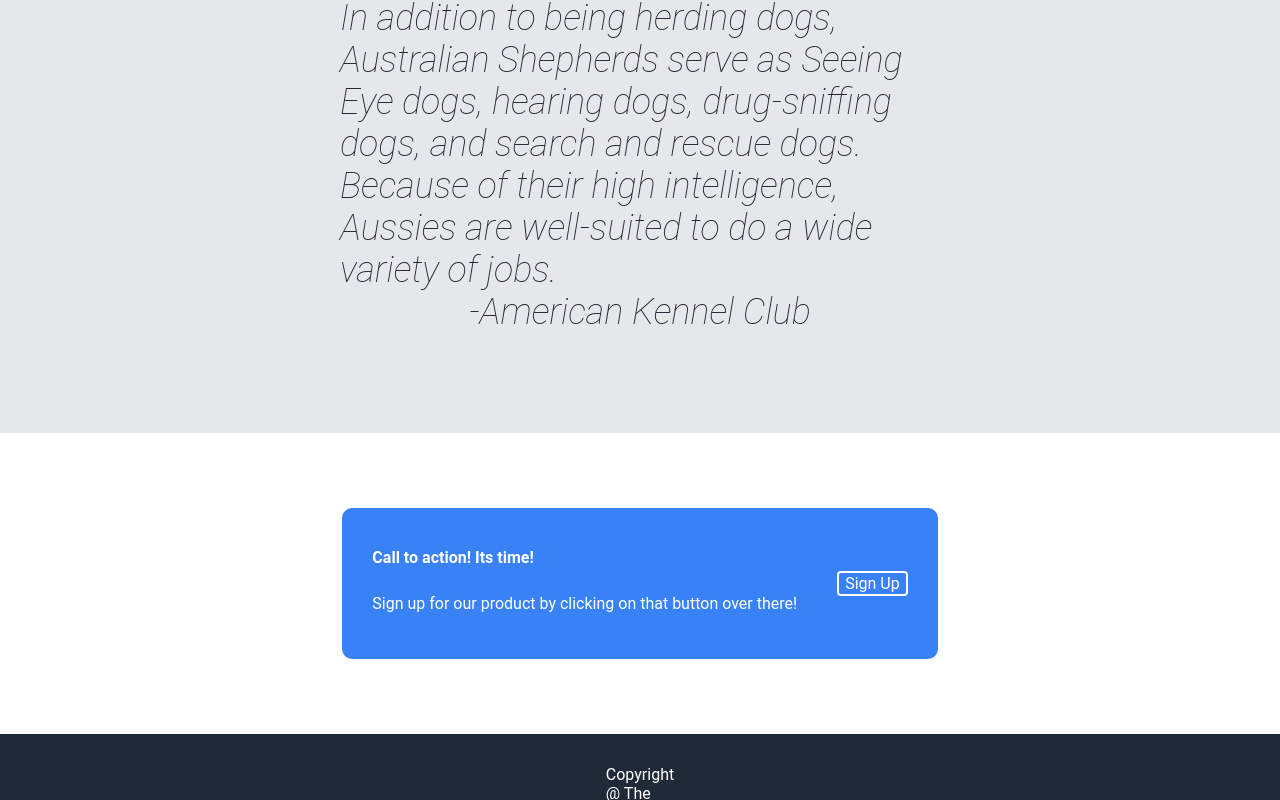
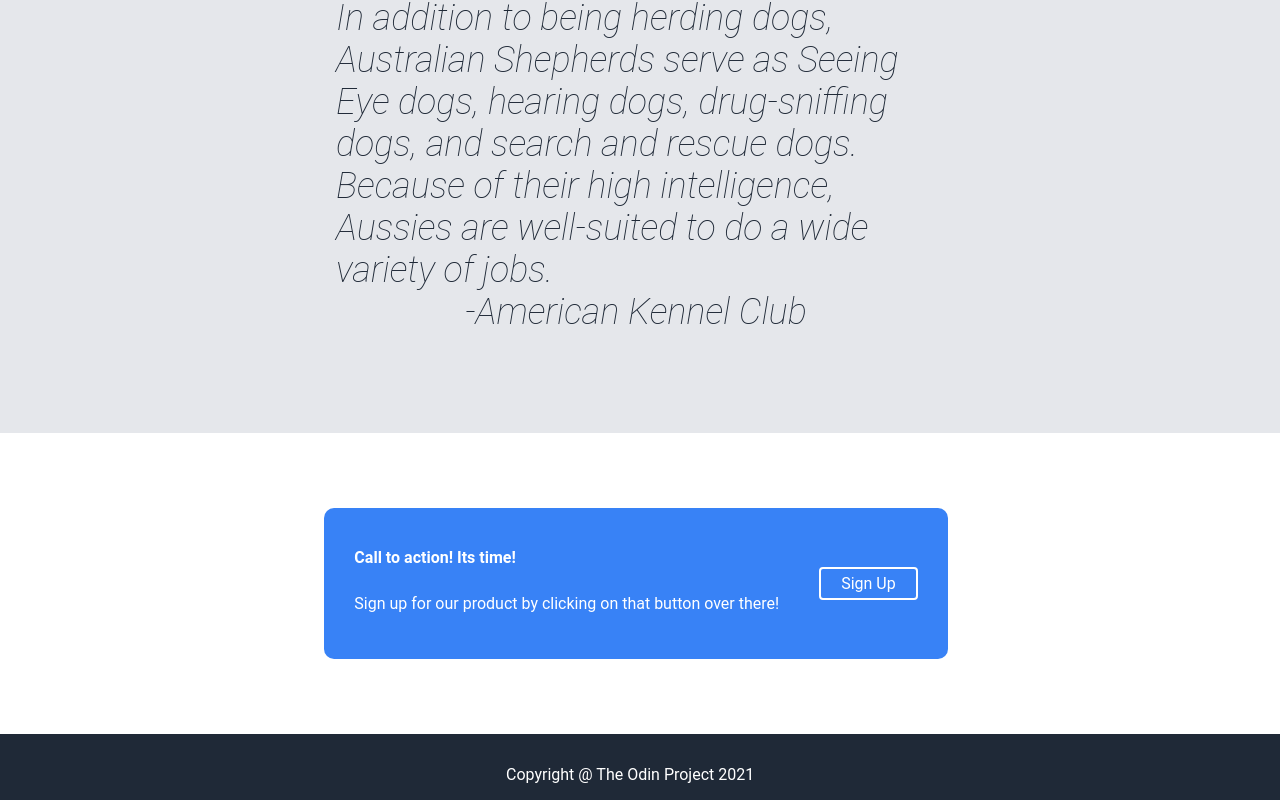
Before and after one commit to JSzkup/odin-landing-page, a plain HTML site: page index.html in a window 1280 px wide. Shown: the part 919-1719 px from the top of the page. Drawn offline with Linux system fonts and the light colour scheme.

Commit message:
Fix top/bottom margins, stretched images, and footer

```diff
--- a/style.css
+++ b/style.css
@@ -9,6 +9,9 @@ body {
     justify-content: space-between;
     align-items: center;
     font: roboto;
+    margin-top: 0;
+    margin-bottom: 0;
+    margin-left: auto;
 }
 
 .header {
@@ -124,16 +127,26 @@ body {
 
 .footer {
     display: flex;
-    flex: 1;
     padding: 15px 100%;
     background-color: #1F2937;
     color: white;
+    justify-content: center;
+}
+
+.footer p {
+    width: 260px;
+    flex: 1;
+}
+
+img {
+    flex: 0 1 auto;
 }
 
 button {
     border-radius: 4px;
     background-color: #3882F6;
     color: white;
+    padding: 5px 20px;
 }
 
 ul {
```
Also changed, not shown: index.html (+1 -0 lines).
